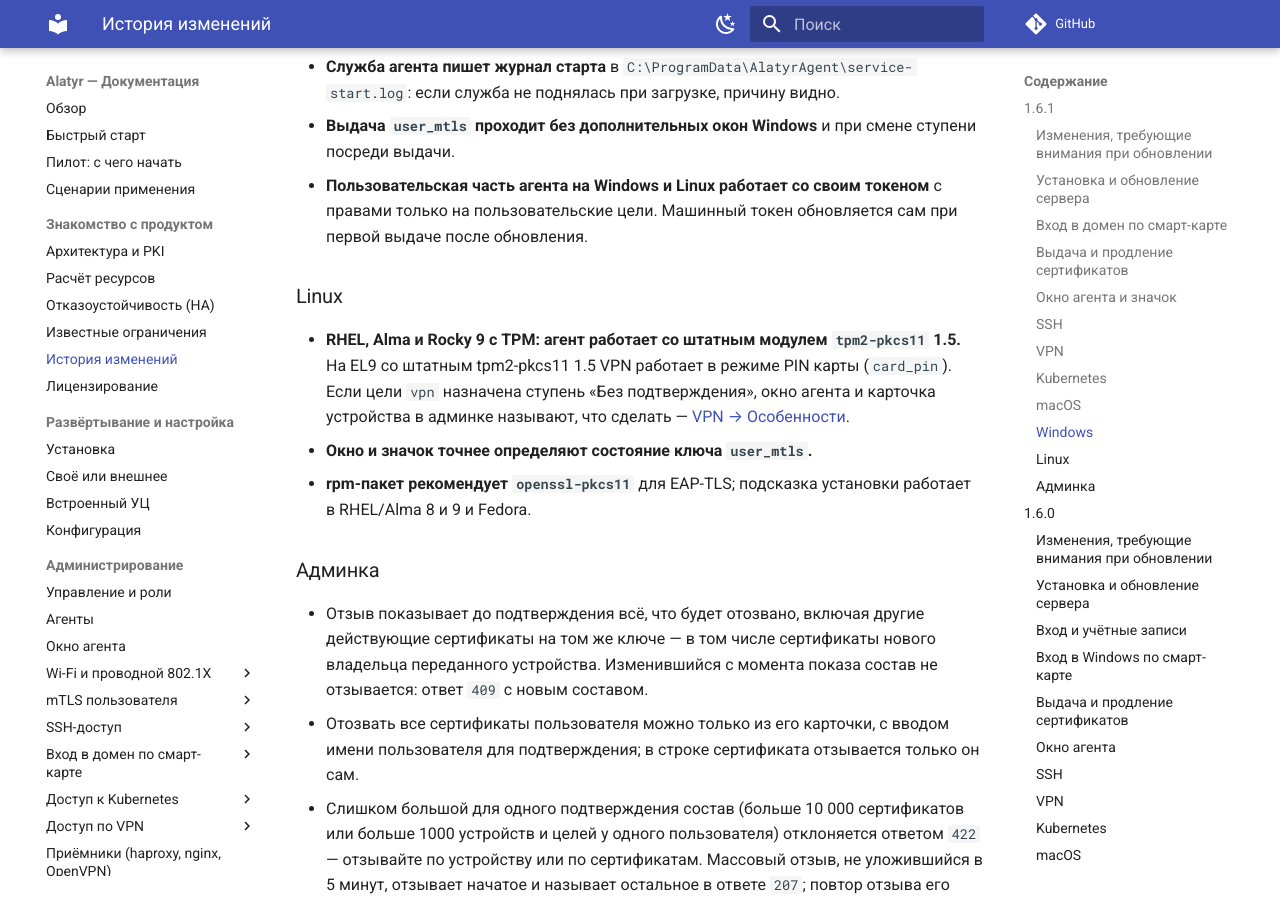
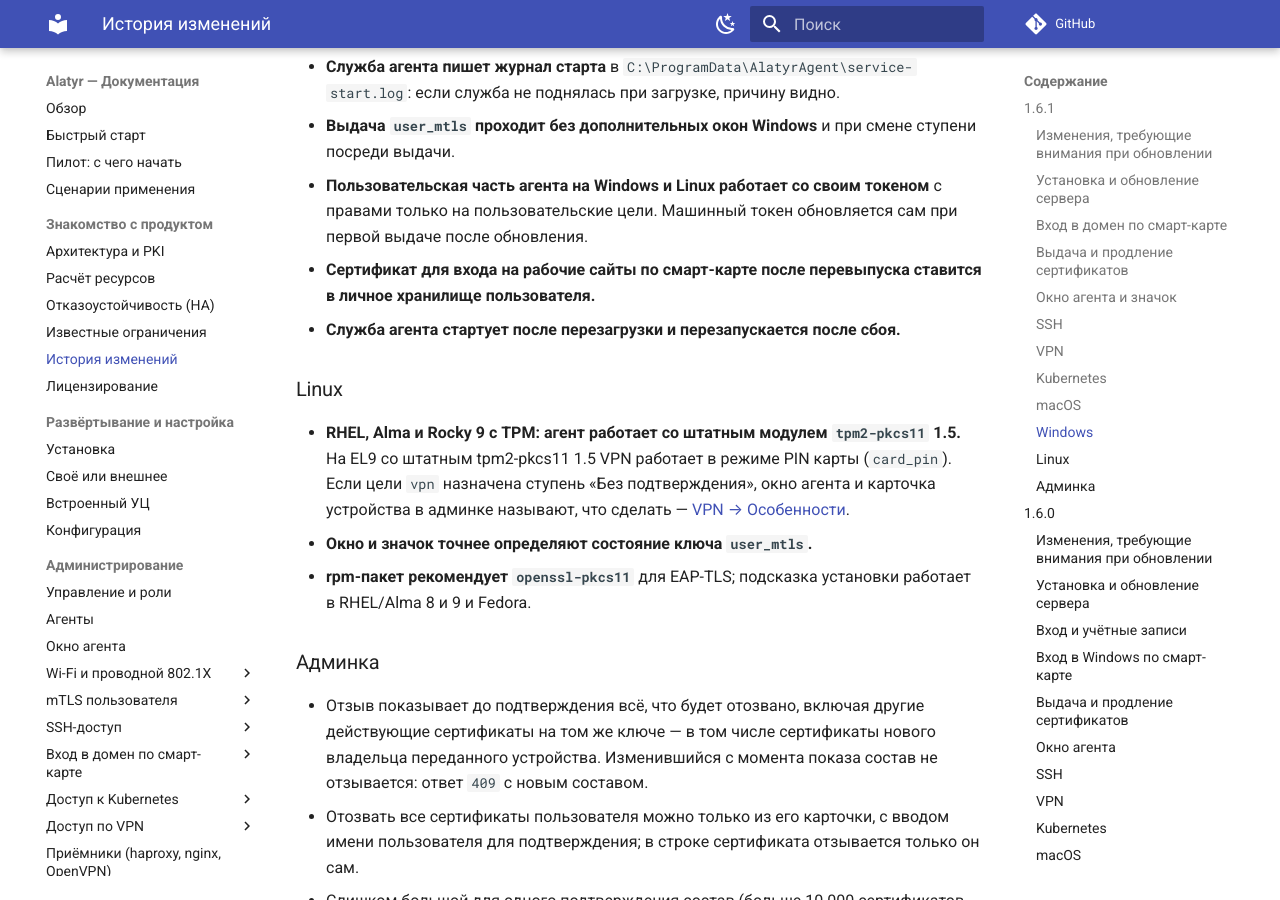
Before and after one commit to s3m4rgl/alatyr-docs, an MkDocs documentation site: the page built from docs/changelog.md, in a window 1280 px wide and 900 px high, scrolled down 6128 px. Built offline with MkDocs 1.6.1 and Material for MkDocs 9.7.7, drawn with Linux system fonts in a browser that asks for light colours; comment, search, counter and statistics services are not loaded; part of the change alters nothing that is shown.

Commit message:
docs: журнал изменений 1.6.1 — Windows: сертификат смарт-карты в личном хранилище, автозапуск службы

```diff
--- a/docs/changelog.md
+++ b/docs/changelog.md
@@ -239,6 +239,10 @@ description: "История изменений Alatyr по выпускам: н
 - **Пользовательская часть агента на Windows и Linux работает со своим
   токеном** с правами только на пользовательские цели. Машинный токен
   обновляется сам при первой выдаче после обновления.
+- **Сертификат для входа на рабочие сайты по смарт-карте после перевыпуска
+  ставится в личное хранилище пользователя.**
+- **Служба агента стартует после перезагрузки и перезапускается после
+  сбоя.**
 
 ### Linux
 - **RHEL, Alma и Rocky 9 с TPM: агент работает со штатным модулем
@@ -270,22 +274,6 @@ description: "История изменений Alatyr по выпускам: н
 - **Карточка устройства показывает действующие настройки:** блок
   «Автопродление на этом устройстве», ступень по отчёту устройства в колонке
   «Защита ключа», «не применяется» у k8s.
-
-<!-- ЕСЛИ ВОЙДЁТ В 1.6.1: в «Windows» -->
-<!--
-- **Сертификат для входа на рабочие сайты по смарт-карте после перевыпуска
-  ставится в личное хранилище пользователя.**
--->
-<!-- ЕСЛИ ВОЙДЁТ В 1.6.1: в «Окно агента и значок» -->
-<!--
-- **Состояние входа на рабочие сайты видно и во время других операций
-  агента.**
--->
-<!-- ЕСЛИ ВОЙДЁТ В 1.6.1: в «Windows» -->
-<!--
-- **Служба агента стартует после перезагрузки и перезапускается после
-  сбоя.**
--->
 
 ## 1.6.0
 
```
